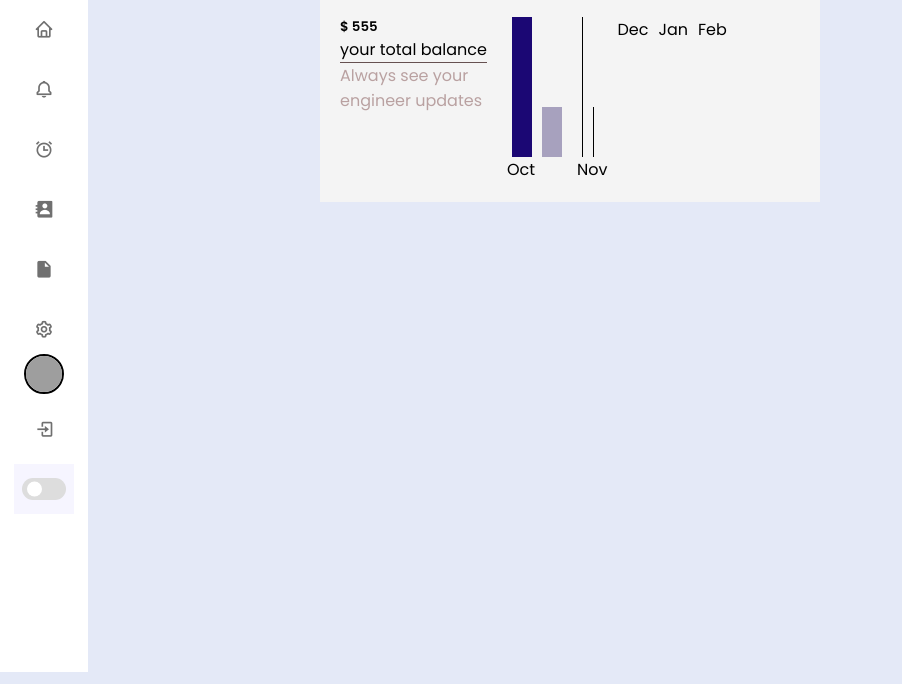
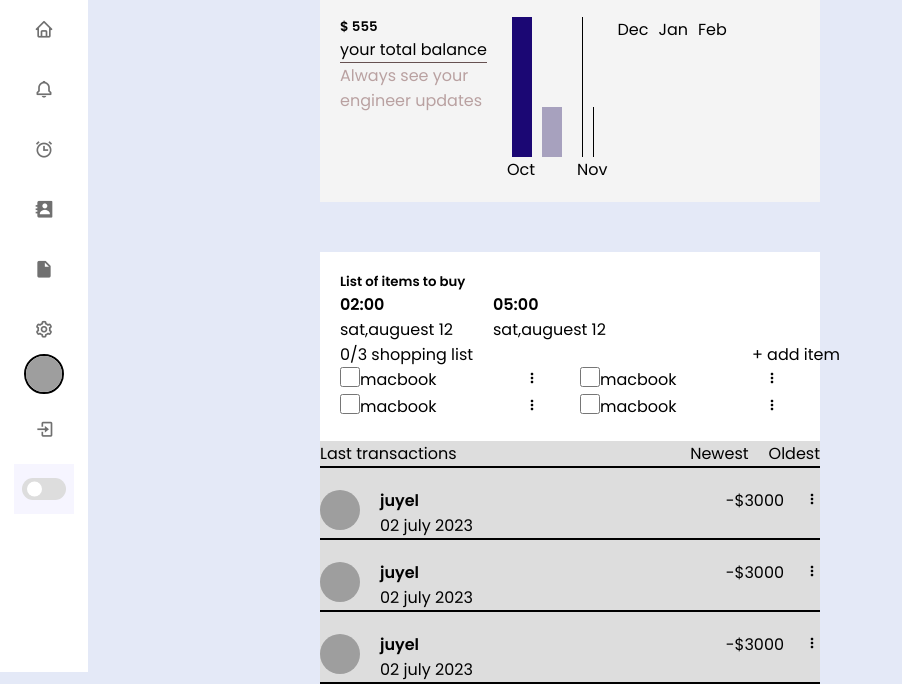
Before and after one commit to jewelrana3/frontend-test, a plain HTML site: page index.html in a window 1280 px wide. Shown: the part 128-812 px from the top of the page, without its empty margins (0-902 px from the left). Drawn offline with nearby package versions, Linux system fonts and the light colour scheme; grey boxes are pictures that could not be loaded.

Commit message:
third commit

```diff
--- a/index.html
+++ b/index.html
@@ -152,7 +152,141 @@
                 </div>
             </div>
         </div>
+
+        <!-- list -->
+        <div class="list-header">
+            <div>
+                <h5>List of items to buy</h5>
+                <div class="list">
+                    <div>
+                        <h4>02:00</h4>
+                        <p>sat,auguest 12</p>
+                    </div>
+                    <div>
+                        <h4>05:00</h4>
+                        <p>sat,auguest 12</p>
+                    </div>
+                </div>
+                <div class="item">
+                    <p>0/3 shopping list</p>
+                    <p>+ add item</p>
+                </div>
+                <div>
+                    <div class="checkbox-div">
+                        <div class="checkbox-content">
+                            <div class="p-checkbox">
+                                <p> <input type="checkbox" id="myCheckbox"></p>
+                                <p>macbook</p>
+                            </div>
+                            <div>
+                                <i class='bx bx-dots-vertical-rounded'></i>
+                            </div>
+                        </div>
+                        <div class="checkbox-content">
+                            <div class="p-checkbox">
+                                <p> <input type="checkbox" id="myCheckbox"></p>
+                                <p>macbook</p>
+                            </div>
+                            <div>
+                                <i class='bx bx-dots-vertical-rounded'></i>
+                            </div>
+                        </div>
+                    </div>
+                    <div class="checkbox-div">
+                        <div class="checkbox-content">
+                            <div class="p-checkbox">
+                                <p> <input type="checkbox" id="myCheckbox"></p>
+                                <p>macbook</p>
+                            </div>
+                            <div>
+                                <i class='bx bx-dots-vertical-rounded'></i>
+                            </div>
+                        </div>
+                        <div class="checkbox-content">
+                            <div class="p-checkbox">
+                                <p> <input type="checkbox" id="myCheckbox"></p>
+                                <p>macbook</p>
+                            </div>
+                            <div>
+                                <i class='bx bx-dots-vertical-rounded'></i>
+                            </div>
+                        </div>
+                    </div>
+                </div>
+            </div>
+
+        </div>
+
+        <!-- transactions -->
+        <div class="transactions">
+            <div>
+                <div class="tran-header">
+                    <div>
+                        <p>Last transactions</p>
+                    </div>
+                    <div class="tran-des">
+                        <p>Newest</p>
+                        <p>Oldest</p>
+                    </div>
+                </div>
+                <p class="tran-border"></p>
+
+                <div class="tran-image-header">
+                    <div class="tran-image">
+                        <div>
+                            <img src="https://i.ibb.co/vz50pCP/images-3.jpg" alt="pic">
+                        </div>
+                        <div>
+                            <h4>juyel</h4>
+                            <p>02 july 2023</p>
+                        </div>
+                    </div>
+                    <div class="tran-des">
+                        <p>-$3000</p>
+                        <p><i class='bx bx-dots-vertical-rounded'></i></p>
+                    </div>
+
+                </div>
+                <p class="tran-border"></p>
+                <div class="tran-image-header">
+                    <div class="tran-image">
+                        <div>
+                            <img src="https://i.ibb.co/vz50pCP/images-3.jpg" alt="pic">
+                        </div>
+                        <div>
+                            <h4>juyel</h4>
+                            <p>02 july 2023</p>
+                        </div>
+                    </div>
+                    <div class="tran-des">
+                        <p>-$3000</p>
+                        <p><i class='bx bx-dots-vertical-rounded'></i></p>
+                    </div>
+
+                </div>
+                <p class="tran-border"></p>
+                <div class="tran-image-header">
+                    <div class="tran-image">
+                        <div>
+                            <img src="https://i.ibb.co/vz50pCP/images-3.jpg" alt="pic">
+                        </div>
+                        <div>
+                            <h4>juyel</h4>
+                            <p>02 july 2023</p>
+                        </div>
+                    </div>
+                    <div class="tran-des">
+                        <p>-$3000</p>
+                        <p><i class='bx bx-dots-vertical-rounded'></i></p>
+                    </div>
+
+                </div>
+                <p class="tran-border"></p>
+            </div>
+        </div>
+
     </div>
+
 
 
     <!-- script -->
--- a/style.css
+++ b/style.css
@@ -353,68 +353,81 @@ body.dark .right {
     height: 50px;
 }
 
-/* .line {
+/* list div */
+.list-header{
+    margin-top: 50px;
+    background-color: #FFF;
+    padding: 20px;
+    width: 500px;
+}
+.list{
     display: flex;
-    align-items: flex-end;
+    gap: 40px;
+}
+.item{
+    display: flex;
+    justify-content: space-between;
+    width: 500px;
+}
+.checkbox-div{
+    display: flex;
+    gap: 40px;
+}
+.checkbox-content{
+    display: flex;
+    justify-content: space-between;
+    width: 200px;
+}
+.p-checkbox{
+    display: flex;
+}
+input[type="checkbox"] {
+    width: 20px;
+    height: 20px;
   }
 
-.line1 {
-    height: 200px;
-    width: 20px;
-    background: #695CFE;
-    margin: 0 5px;
+  /* Style the checked state */
+  input[type="checkbox"]:checked {
+    background-color: #4CAF50; /* Change color when checked */
   }
 
-.lineF {
-    height: 180px;
-    width: 20px;
-    background: #CCC;
-}
-.line2 {
-    height: 160px;
-    width: 20px;
-    background: #695CFE;
-    margin: 0 5px;
+
+  /* transactions css */
+ .transactions{
+    background: #DDD;
+    width: 500px;
  }
 
-.lineT {
-    height: 140px;
-    width: 20px;
-    background: #CCC;
-}
-.line3 {
-    height: 120px;
-    width: 20px;
-    background: #695CFE;
-    margin: 0 5px;
+  .tran-header{
+    display: flex;
+    justify-content: space-between;
   }
 
-.lineThree {
-    height: 100px;
-    width: 20px;
-    background: #CCC;
+  .tran-des{
+    display: flex;
+    gap: 10px;
   }
-.line4 {
-    height: 80px;
-    width: 20px;
-    background: #695CFE;
-    margin: 0 5px;
+.tran-border{
+    border: 1px solid black;
+}
+.tran-image-header{
+    display: flex;
+    justify-content: space-between;
+    margin-top: 20px;
+}
+.tran-image{
+    display: flex;
+    align-items: center;
+    justify-content: center;
+    gap: 20px;
 }
 
-.lineFour {
-    height: 60px;
-    width: 20px;
-    background: #CCC;
+.tran-image img{
+    height: 40px;
+    width: 40px;
+    border-radius: 50%;
 }
-.line5 {
-    height: 50px;
-    width: 20px;
-    background: #695CFE;
-    margin: 0 5px;
+.tran-des{
+    display: flex;
+    gap: 20px;
 }
-
-.lineFive {
-    height: 40px;
-    width: 20px;
-    background: #CCC;
-} */
```
Lines whose indentation alone changed are shown as unchanged.
